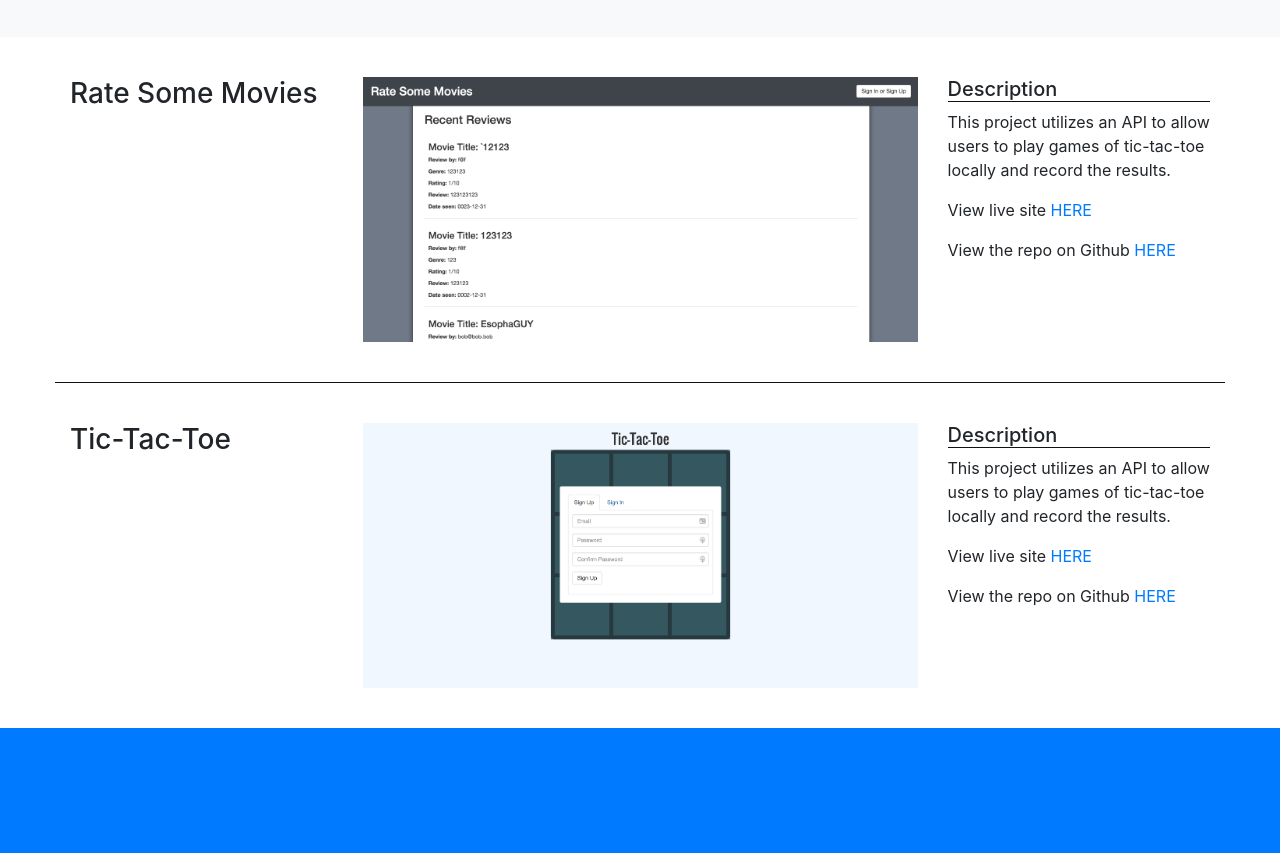
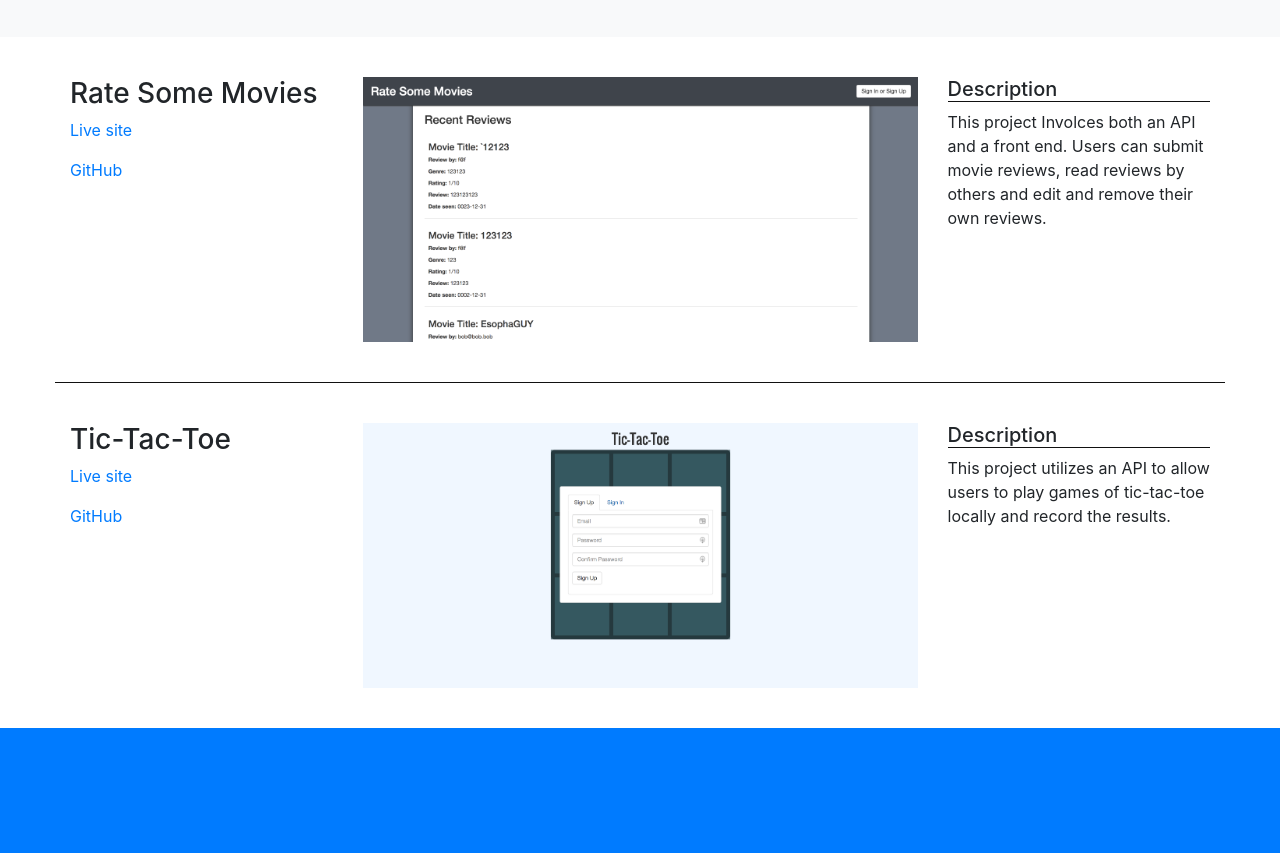
Before and after one commit to omniczech/omniczech.github.io, a website with bundled scripts: page index.html in a window 1280 px wide. Shown: the part 2178-3031 px from the top of the page. Built offline with nearby package versions, Linux system fonts and the light colour scheme.

Commit message:
Updates content for portfolio section

```diff
--- a/index.html
+++ b/index.html
@@ -167,23 +167,27 @@
   <section class="p-0" id="portfolio">
     <div class="container p-0">
       <div class="row project">
-        <div class="col-md-3"><h3>Rate Some Movies</h3></div>
+        <div class="col-md-3">
+          <h3>Rate Some Movies</h3>
+          <p><a href="https://omniczech.github.io/movie-review-client/">Live site</a></p>
+          <p><a href="https://github.com/omniczech/movie-review-client">GitHub</a></p>
+        </div>
         <div class="col-md-6"><img class="img-fluid" src="img/portfolio/fullsize/movies.png" alt=""></div>
         <div class="col-md-3">
           <h5>Description</h5>
-          <p>This project utilizes an API to allow users to play games of tic-tac-toe locally and record the results.</p>
-          <p>View live site <a href="https://omniczech.github.io/tic-tac-toe/">HERE</a></p>
-          <p>View the repo on Github <a href="https://github.com/omniczech/tic-tac-toe">HERE</a></p>
+          <p>This project Involces both an API and a front end. Users can submit movie reviews, read reviews by others and edit and remove their own reviews.</p>
         </div>
       </div>
       <div class="row project">
-        <div class="col-md-3"><h3>Tic-Tac-Toe</h3></div>
+        <div class="col-md-3">
+          <h3>Tic-Tac-Toe</h3>
+          <p><a href="https://omniczech.github.io/tic-tac-toe/">Live site</a></p>
+          <p><a href="https://github.com/omniczech/tic-tac-toe">GitHub</a></p>
+        </div>
         <div class="col-md-6"><img class="img-fluid" src="img/portfolio/fullsize/tic-tac.png" alt=""></div>
         <div class="col-md-3">
           <h5>Description</h5>
           <p>This project utilizes an API to allow users to play games of tic-tac-toe locally and record the results.</p>
-          <p>View live site <a href="https://omniczech.github.io/tic-tac-toe/">HERE</a></p>
-          <p>View the repo on Github <a href="https://github.com/omniczech/tic-tac-toe">HERE</a></p>
         </div>
       </div>
       <!-- <div class="row no-gutters popup-gallery">
```
